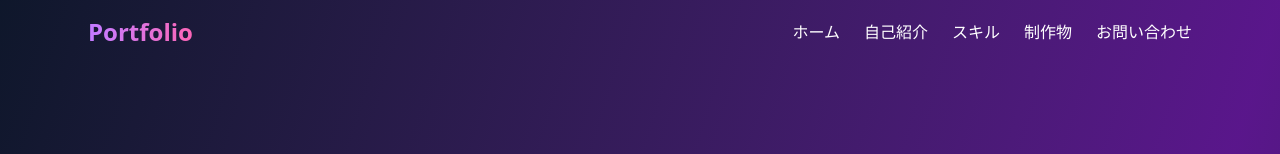
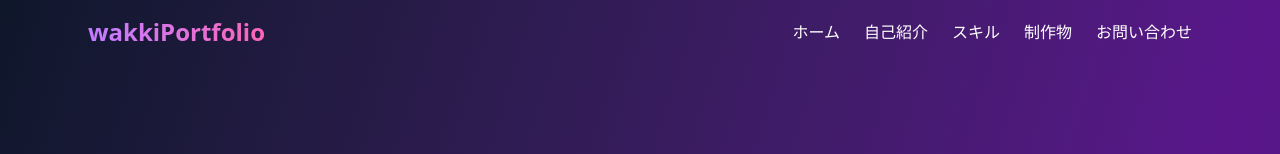
Before and after one commit to ryo28/my-portfolio, a Next.js app: page / in a window 1280 px wide. Shown: the top 154 px of the page. Built offline with nearby package versions, Linux system fonts and the light colour scheme.

Commit message:
ナビゲーションバーのタイトルを「Portfolio」から「wakkiPortfolio」に変更

```diff
--- a/src/app/_components/Nav.tsx
+++ b/src/app/_components/Nav.tsx
@@ -4,7 +4,7 @@ export function Nav() {
       <div className="max-w-6xl mx-auto px-6 py-4">
         <div className="flex justify-between items-center">
           <h1 className="text-2xl font-bold bg-linear-to-r from-purple-400 to-pink-400 bg-clip-text text-transparent">
-            Portfolio
+            wakkiPortfolio
           </h1>
           <div className="flex gap-6">
             {["home", "about", "skills", "projects", "contact"].map(
```
